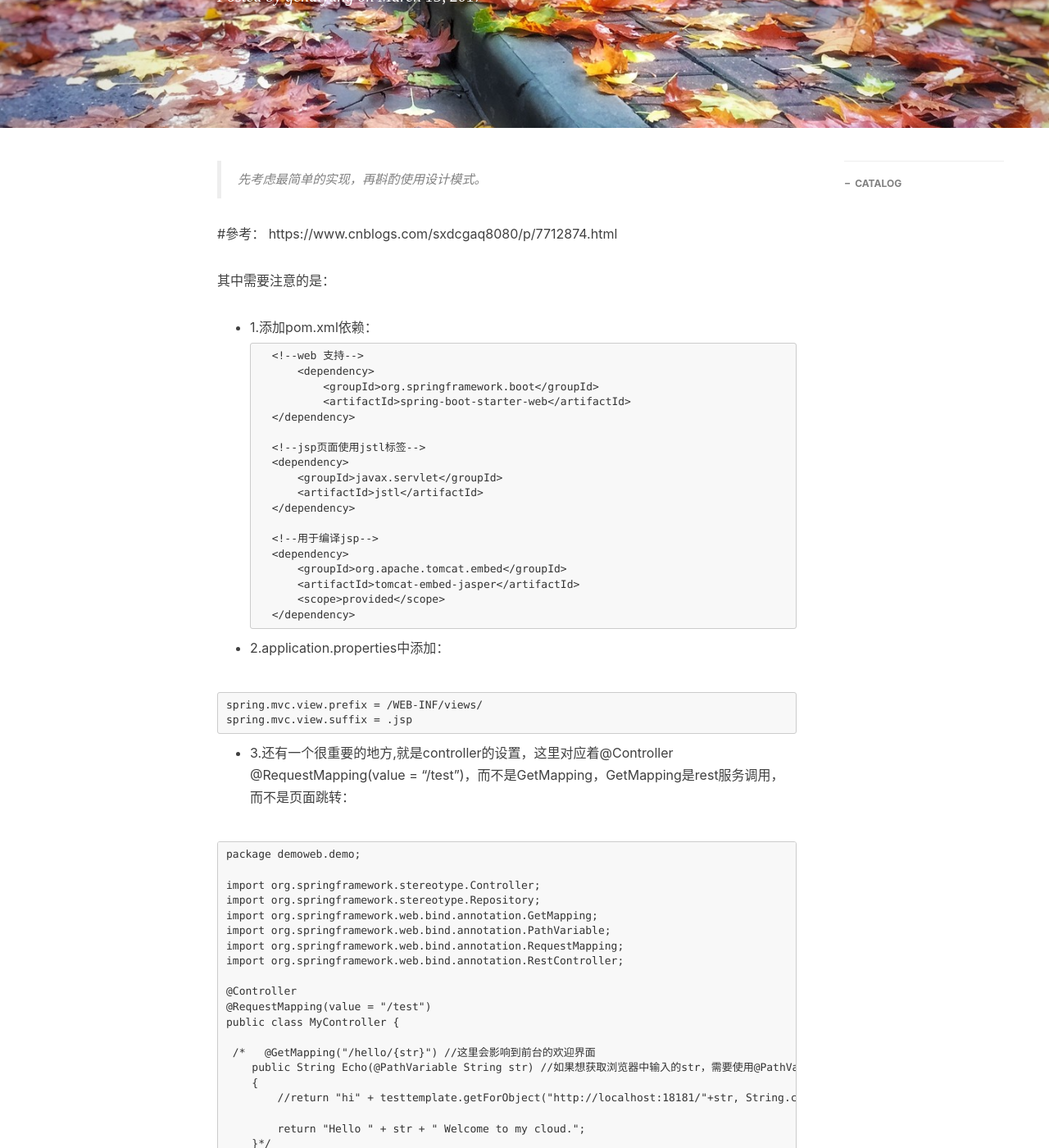
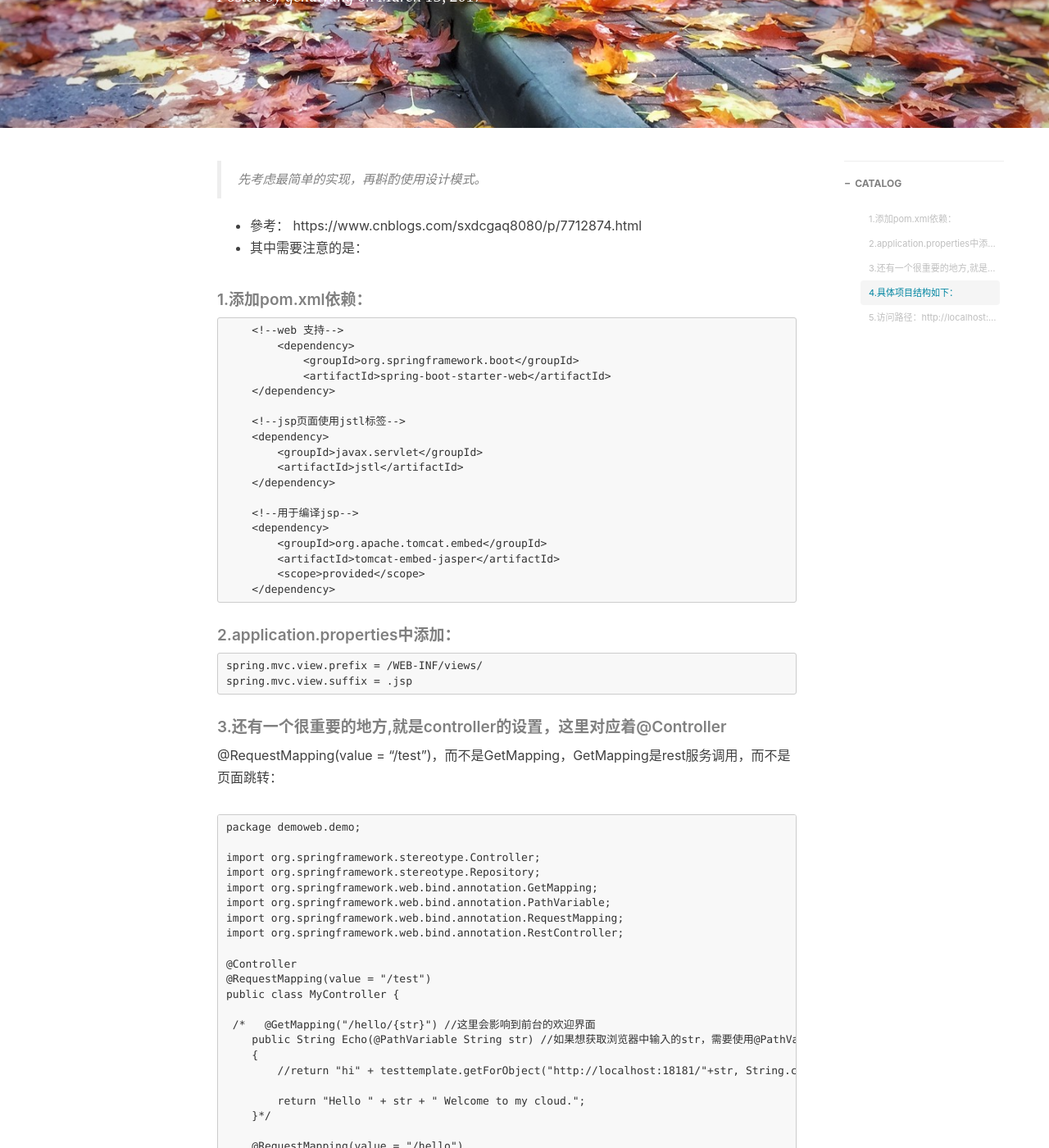
Before and after one commit to seagem/seagem.github.io, a Jekyll site: the page built from _posts/2018-09-09-spring-boot-web.markdown, in a window 1280 px wide and 1400 px high, scrolled down 427 px. Shown: the whole window at 82% size. Built offline with Jekyll 4.4.1, drawn with Linux system fonts in a browser that asks for light colours; nearby versions of some CDN libraries; comment, search, counter and statistics services are not loaded.

Commit message:
更新样式

````diff
--- a/_posts/2018-09-09-spring-boot-web.markdown
+++ b/_posts/2018-09-09-spring-boot-web.markdown
@@ -12,12 +12,11 @@ tags:
 
 > 先考虑最简单的实现，再斟酌使用设计模式。
 
-#參考： https://www.cnblogs.com/sxdcgaq8080/p/7712874.html
-
+* 參考： https://www.cnblogs.com/sxdcgaq8080/p/7712874.html
+*
 其中需要注意的是：
 
-* 1.添加pom.xml依赖：
-
+##### 1.添加pom.xml依赖：
         <!--web 支持-->
             <dependency>
                 <groupId>org.springframework.boot</groupId>
@@ -37,16 +36,14 @@ tags:
             <scope>provided</scope>
         </dependency>
 
-* 2.application.properties中添加：
-
+##### 2.application.properties中添加：
 ```
 spring.mvc.view.prefix = /WEB-INF/views/
 spring.mvc.view.suffix = .jsp
 ```
 
-* 3.还有一个很重要的地方,就是controller的设置，这里对应着@Controller
+##### 3.还有一个很重要的地方,就是controller的设置，这里对应着@Controller
 @RequestMapping(value = "/test")，而不是GetMapping，GetMapping是rest服务调用，而不是页面跳转：
-
 ```
 package demoweb.demo;
 
@@ -78,10 +75,9 @@ public class MyController {
 }
 ```
 
-* 4.具体项目结构如下：
+##### 4.具体项目结构如下：
+![1536464983477](img/pringbootweb.PNG)
 
-![1536464983477](img/book/pringbootweb.PNG)
+##### 5.访问路径：http://localhost:8080/test/hello
 
-* 5.访问路径：http://localhost:8080/test/hello
-
-其中：第三点很重要。
+* 其中：第三点很重要。
````
Also changed, not shown: _posts/2018-03-15-test.markdown (+8 -2 lines), img/pringbootweb.png (renamed from img/book/pringbootweb.PNG).
